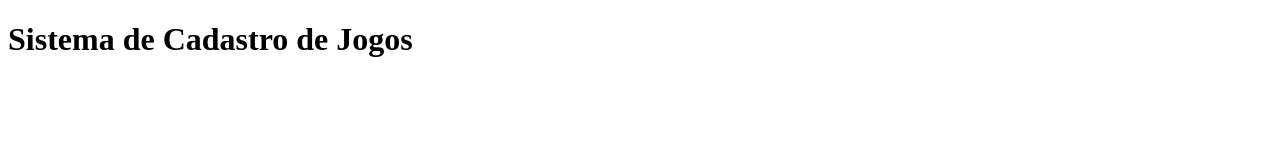
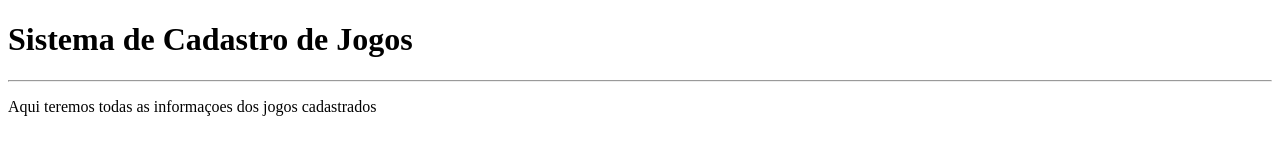
Before and after one commit to alexbelchior/estudos-git, a plain HTML site: page index.html in a window 1280 px wide. Drawn offline with Linux system fonts and the light colour scheme.

Commit message:
Inserção parágrafo após o título

```diff
--- a/index.html
+++ b/index.html
@@ -7,6 +7,8 @@
 </head>
 <body>
     <h1>Sistema de Cadastro de Jogos</h1>
+    <hr>
+    <p>Aqui teremos todas as informaçoes dos jogos cadastrados</p>
     <script src="app.js"></script>
 </body>
 </html>
```
